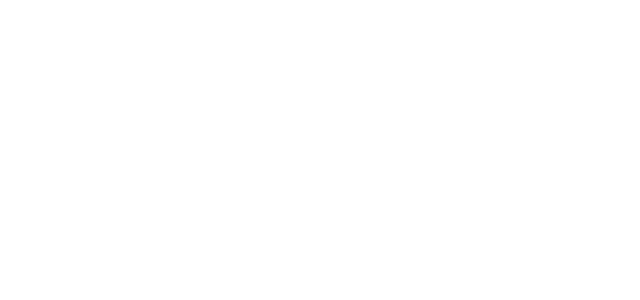
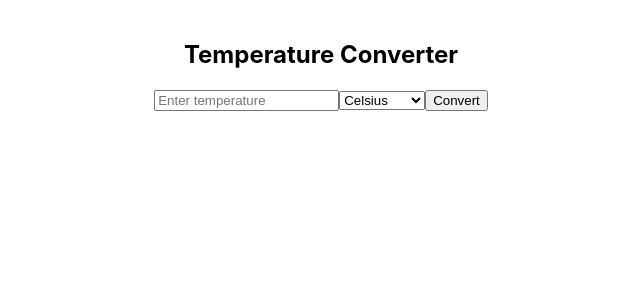
Before and after one commit to Pranay-Erra/TS-1, a React (Create React App) app in the folder frontend/: page /temp in a window 1280 px wide. Before the commit this address had no page. Shown: the top 300 px of the page, without its empty margins (319-959 px from the left). Built offline with nearby package versions, Linux system fonts and the light colour scheme.

Commit message:
temp converter completed

```diff
--- a/frontend/src/App.js
+++ b/frontend/src/App.js
@@ -6,6 +6,7 @@
 import {BrowserRouter,Routes,Route} from "react-router-dom";
 import StarPattern2 from './Pattern-2/pattern';
 import Counter from './Counter/simpleCounter';
+import TemperatureConverter from './tempConverter/converter';
 function App() {
   return (
    <>
@@ -16,6 +17,7 @@
             <Route path='/p1' element={<StarPattern rows={5}/>}/>
             <Route path='/p2' element={<StarPattern2 rows={5}/>}/>
             <Route path='/counter' element={<Counter/>}/>
+            <Route path='/temp' element={<TemperatureConverter/>}/>
           </Routes>
       </BrowserRouter>
    </>
--- /dev/null
+++ b/frontend/src/tempConverter/converter.js
@@ -0,0 +1,42 @@
+import React, { useState } from 'react';
+
+const TemperatureConverter = () => {
+    const [temperature, setTemperature] = useState('');
+    const [unit, setUnit] = useState('Celsius');
+    const [convertedTemp, setConvertedTemp] = useState(null);
+
+    const handleConvert = () => {
+        if (!isNaN(temperature)) {
+            let temp = parseFloat(temperature);
+            if (unit === 'Celsius') {
+                setConvertedTemp({ value: (temp * 9/5) + 32, unit: 'Fahrenheit' });
+            } else {
+                setConvertedTemp({ value: (temp - 32) * 5/9, unit: 'Celsius' });
+            }
+        } else {
+            alert('Please enter a valid number');
+        }
+    };
+
+    return (
+        <div style={{ textAlign: 'center', padding: '20px' }}>
+            <h2>Temperature Converter</h2>
+            <input
+                type="text"
+                placeholder="Enter temperature"
+                value={temperature}
+                onChange={(e) => setTemperature(e.target.value)}
+            />
+            <select onChange={(e) => setUnit(e.target.value)} value={unit}>
+                <option value="Celsius">Celsius</option>
+                <option value="Fahrenheit">Fahrenheit</option>
+            </select>
+            <button onClick={handleConvert}>Convert</button>
+            {convertedTemp && (
+                <p>Converted Temperature: {convertedTemp.value.toFixed(2)}° {convertedTemp.unit}</p>
+            )}
+        </div>
+    );
+};
+
+export default TemperatureConverter;
```
